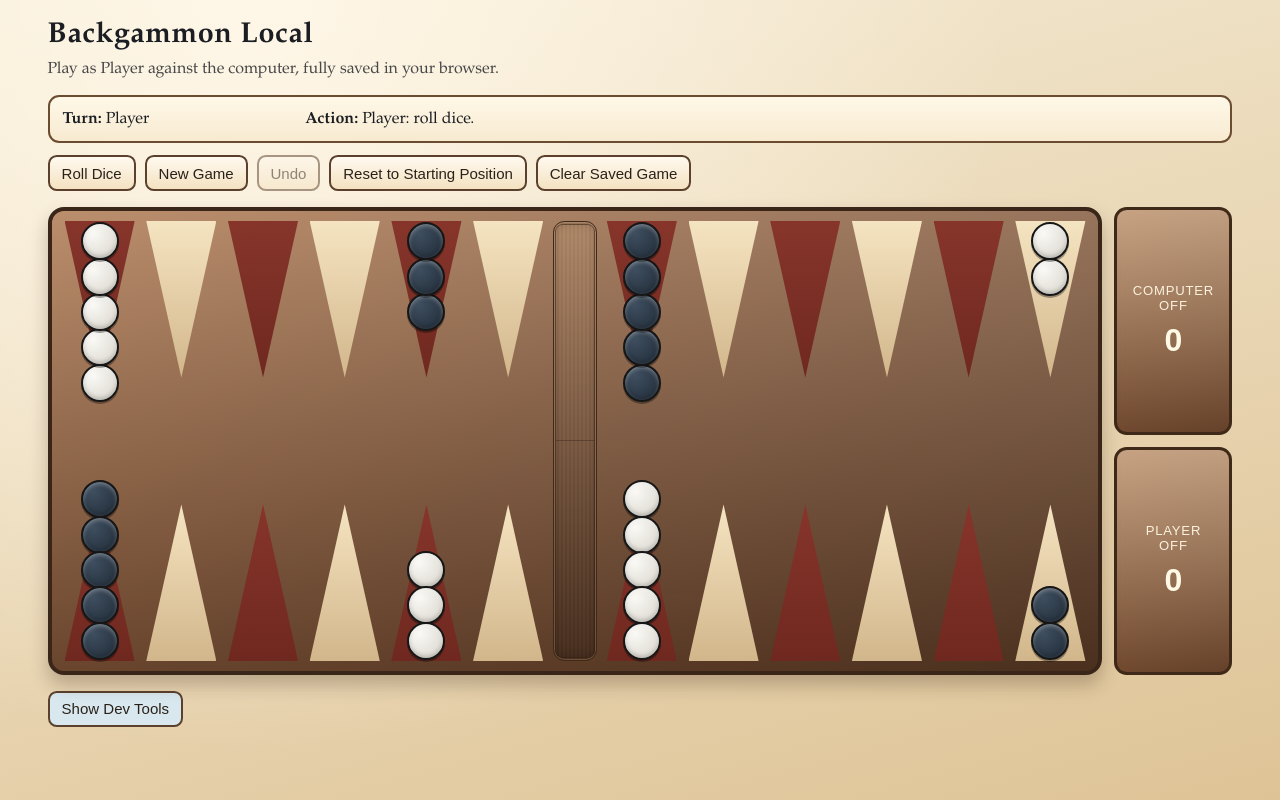
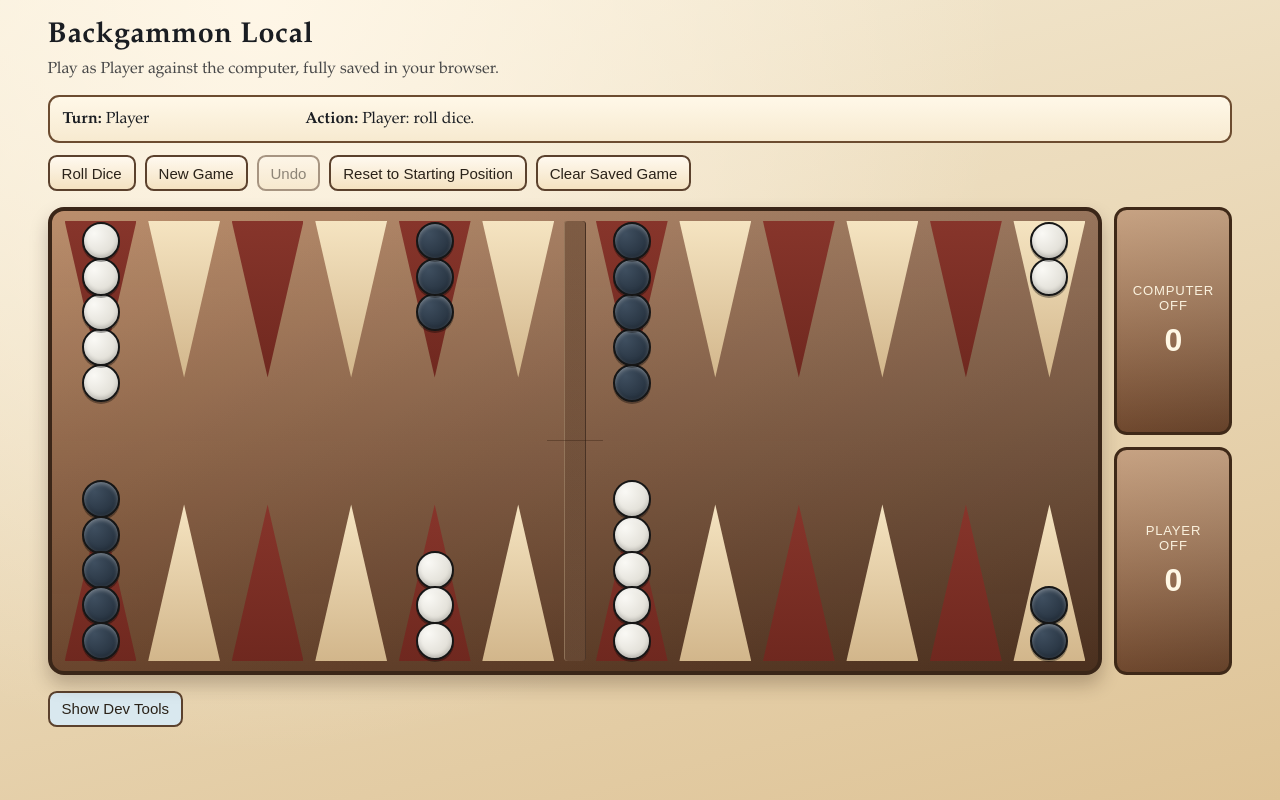
Before and after one commit to wesley-perkins-software/backgammon, a React (Vite) app: page / in a window 1280 px wide. Built offline with nearby package versions, Linux system fonts and the light colour scheme.

Commit message:
Make board bar a thin seam with checker overlay

```diff
--- a/src/App.jsx
+++ b/src/App.jsx
@@ -244,6 +244,7 @@ function Bar({ state, selected, highlighted, movable, onClick, barRef }) {
   const bStackDivisor = Math.max(4, bCount - 1);
 
   return (
+    <div className="bar-lane-wrap">
       <button
         ref={barRef}
         className={`bar-column ${selected ? 'selected is-selected' : ''} ${highlighted ? 'legal is-legal' : ''} ${movable ? 'movable-source' : ''}`}
@@ -251,7 +252,10 @@ function Bar({ state, selected, highlighted, movable, onClick, barRef }) {
         type="button"
         aria-label="Bar"
       >
-      <div className="bar-lanes" aria-hidden="true">
+        <div className="bar-seam" aria-hidden="true" />
+      </button>
+
+      <div className="bar-checker-overlay" aria-hidden="true">
         <div className="bar-zone barTop">
           <div className="checker-stack bar-stack bar-stack-top">
             {Array.from({ length: bCount }).map((_, i) => (
@@ -284,7 +288,7 @@ function Bar({ state, selected, highlighted, movable, onClick, barRef }) {
           </div>
         </div>
       </div>
-    </button>
+    </div>
   );
 }
 
--- a/src/styles.css
+++ b/src/styles.css
@@ -20,7 +20,7 @@
   --legal-outline: rgba(255, 209, 102, 0.62);
   --legal-glow: rgba(255, 209, 102, 0.14);
   --board-center-gap: 76px;
-  --bar-column-width: clamp(34px, 6vw, 44px);
+  --bar-column-width: clamp(14px, 3.8vw, 22px);
   --checker-size: min(4.5vw, 38px);
   --stack-edge-gap: 0.08rem;
 }
@@ -346,45 +346,47 @@ button:focus-visible {
 }
 
 .bar-column {
+  width: 100%;
+  height: 100%;
+  padding: 0;
+}
+
+.bar-lane-wrap {
   grid-column: 2;
   grid-row: 1 / 4;
-  border-radius: 0.7rem;
-  border: 1.5px solid #3f2918;
-  background:
-    linear-gradient(180deg, rgba(255, 245, 222, 0.24), rgba(0, 0, 0, 0.2)),
-    linear-gradient(180deg, #8d5a39, #6e472e);
-  box-shadow:
-    inset 0 0 0 1px rgba(255, 232, 196, 0.16),
-    inset 0 5px 8px rgba(0, 0, 0, 0.12),
-    inset 0 -5px 8px rgba(0, 0, 0, 0.14);
-  color: #f8ecd6;
-  display: flex;
-  flex-direction: column;
-  justify-content: flex-start;
-  align-items: center;
-  gap: 0;
-  padding: 0.12rem 0.08rem;
+  position: relative;
 }
 
-.bar-lanes {
+.bar-column {
+  border-radius: 3px;
+  border: 0;
+  background:
+    linear-gradient(180deg, rgba(255, 241, 213, 0.15), rgba(0, 0, 0, 0.15)),
+    linear-gradient(180deg, #7f5337, #68432c);
+  box-shadow:
+    inset 1px 0 0 rgba(255, 230, 191, 0.26),
+    inset -1px 0 0 rgba(49, 29, 19, 0.65);
+  color: #f8ecd6;
+  position: relative;
+}
+
+.bar-seam {
   width: 100%;
-  flex: 1;
-  min-height: 180px;
+  height: 100%;
+  border-radius: inherit;
+  background: linear-gradient(180deg, rgba(0, 0, 0, 0.14), rgba(255, 238, 205, 0.08));
+}
+
+.bar-checker-overlay {
+  position: absolute;
+  left: 50%;
+  top: 0;
+  bottom: 0;
+  transform: translateX(-50%);
+  width: clamp(44px, 8vw, 56px);
   display: grid;
   grid-template-rows: 1fr 1fr;
-  position: relative;
-  border-radius: 0.46rem;
-  padding: 0.05rem;
-  background:
-    linear-gradient(180deg, rgba(255, 226, 184, 0.08), rgba(0, 0, 0, 0.2)),
-    repeating-linear-gradient(
-      90deg,
-      rgba(255, 255, 255, 0.03) 0,
-      rgba(255, 255, 255, 0.03) 2px,
-      rgba(0, 0, 0, 0.03) 2px,
-      rgba(0, 0, 0, 0.03) 4px
-    );
-  box-shadow: inset 0 0 0 1px rgba(55, 31, 18, 0.55);
+  pointer-events: none;
 }
 
 .bar-zone {
@@ -400,8 +402,8 @@ button:focus-visible {
 .bar-stack {
   left: 0;
   right: 0;
-  top: 0.08rem;
-  bottom: 0.08rem;
+  top: var(--stack-edge-gap);
+  bottom: var(--stack-edge-gap);
 }
 
 .bar-stack-top .stack-checker {
@@ -413,9 +415,10 @@ button:focus-visible {
 }
 
 .bar-checker {
-  transform: translateX(-50%) scale(0.88);
+  transform: translateX(-50%) scale(0.9);
   transform-origin: center;
   z-index: 3;
+  pointer-events: auto;
 }
 
 .point {
@@ -694,7 +697,7 @@ button:focus-visible {
   }
 
   .board-surface {
-    --bar-column-width: clamp(32px, 5.8vw, 38px);
+    --bar-column-width: clamp(14px, 3.8vw, 20px);
     grid-template-rows: minmax(128px, 1fr) clamp(44px, 10vw, 58px) minmax(128px, 1fr);
     padding: 0.46rem;
     border-width: 3px;
@@ -706,11 +709,6 @@ button:focus-visible {
 
   .point-band {
     gap: 0.22rem;
-  }
-
-  .bar-column {
-    border-width: 1.4px;
-    padding: 0.1rem 0.06rem;
   }
 
   .board-dice-overlay {
@@ -756,10 +754,6 @@ button:focus-visible {
     transform: rotateX(-90deg) translateZ(19px);
   }
 
-  .bar-lanes {
-    min-height: 128px;
-  }
-
   .checker {
     --checker-size: clamp(20px, 6vw, 30px);
   }
@@ -769,7 +763,7 @@ button:focus-visible {
 @media (max-width: 560px) {
   :root {
     --board-center-gap: 44px;
-    --bar-column-width: clamp(28px, 5.6vw, 32px);
+    --bar-column-width: clamp(14px, 4.2vw, 18px);
     --stack-edge-gap: 0.04rem;
   }
 
@@ -825,11 +819,6 @@ button:focus-visible {
 
   .point::before {
     width: 94%;
-  }
-
-  .bar-lanes {
-    min-height: 100px;
-    padding: 0.04rem;
   }
 
   .checker {
```
Lines whose indentation alone changed are shown as unchanged.
